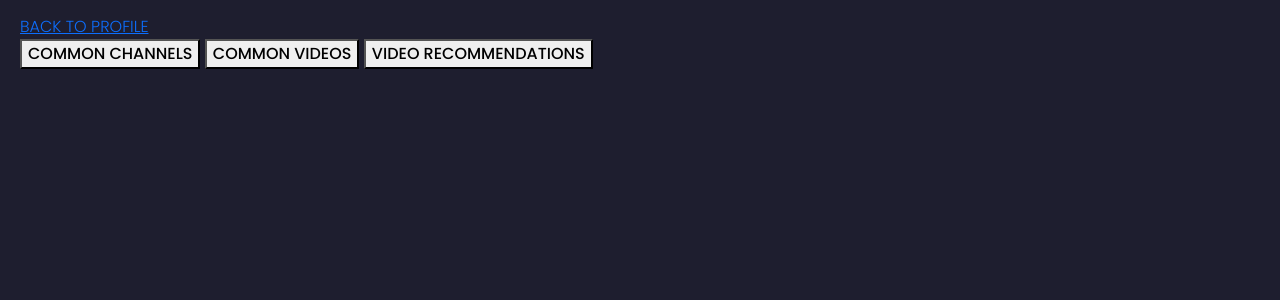
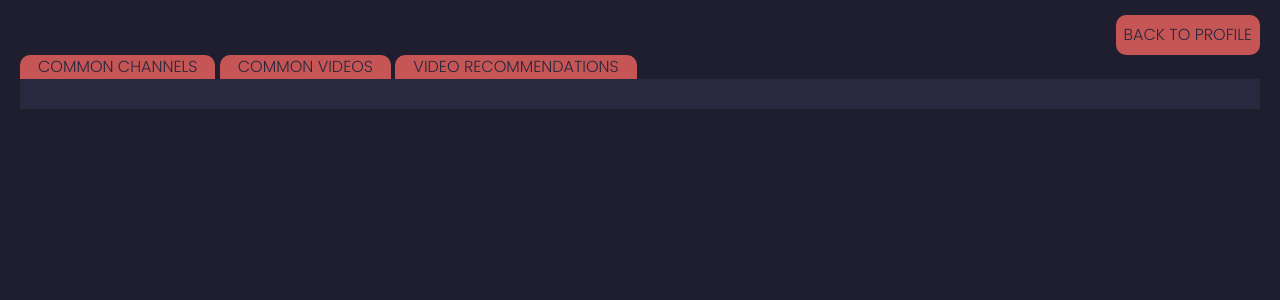
Before and after one commit to onmyraedar/gryphhacks2022, a Flask app: template coterieapp/templates/compare.html in a window 1280 px wide. Shown: the part 80-380 px from the top of the page. Run offline with Flask 2, Linux system fonts and the light colour scheme; the template is opened without the code that fills it, so the values that code supplies are empty.

Commit message:
Added tab functionality to the compare page

```diff
--- a/coterieapp/static/main.css
+++ b/coterieapp/static/main.css
@@ -151,3 +151,76 @@ header {
 .login-page-register-link-container:hover a {
     color: #E13E42;
 }
+
+/* Profile styling */
+.profile-tab-container,
+.compare-tab-container {
+    background-color: #28293e;
+    color: #ced4da;
+    padding: 15px;
+}
+
+.profile-tab-btn,
+.compare-tab-btn {
+    background-color: #c65555;
+    border: none;
+    border-top-left-radius: 10px;
+    border-top-right-radius: 10px;
+    color: #28293e;
+    font-weight: 300;
+    padding: 0px 18px;
+}
+
+.profile-tab-btn:hover,
+.compare-tab-btn:hover {
+    color: #ced4da;
+}
+
+.profile-tab-btn.active,
+.compare-tab-btn.active {
+    background-color: #28293e;
+    color: #ced4da;
+    font-weight: 500;
+}
+
+#t5cats {
+    text-align: center;
+}
+
+.profile-compare-container,
+.compare-profile-container {
+    display: flex;
+    justify-content: right;
+}
+
+.profile-compare-btn,
+.compare-profile-btn {
+    background-color: #c65555;
+    border-radius: 10px;
+    color: #28293e;
+    padding: 8px;
+    text-decoration: none;
+}
+
+.profile-compare-btn:hover,
+.compare-profile-btn:hover {
+    color: #ced4da;
+}
+
+.link-icon {
+    height: 20px;
+    width: auto;
+}
+
+.go-to-channel-btn {
+    background-color: #c65555;
+    border-radius: 10px;
+    color: #28293e;
+    padding: 2px 8px;
+    text-decoration: none;
+}
+
+/* Compare page styling */
+h4 {
+    text-align: center;
+}
```
